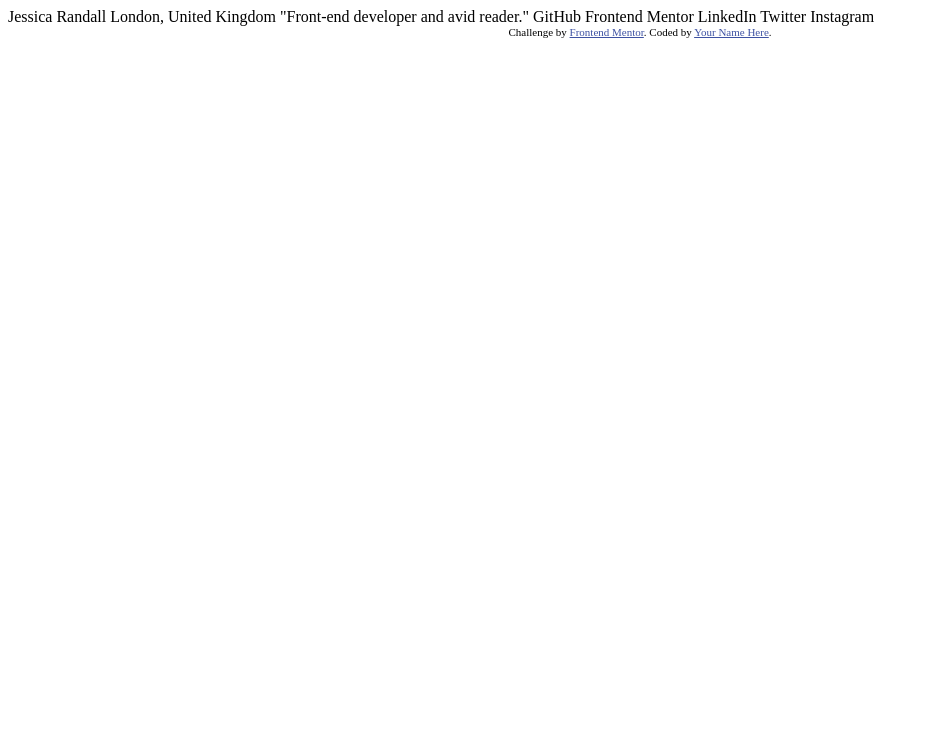
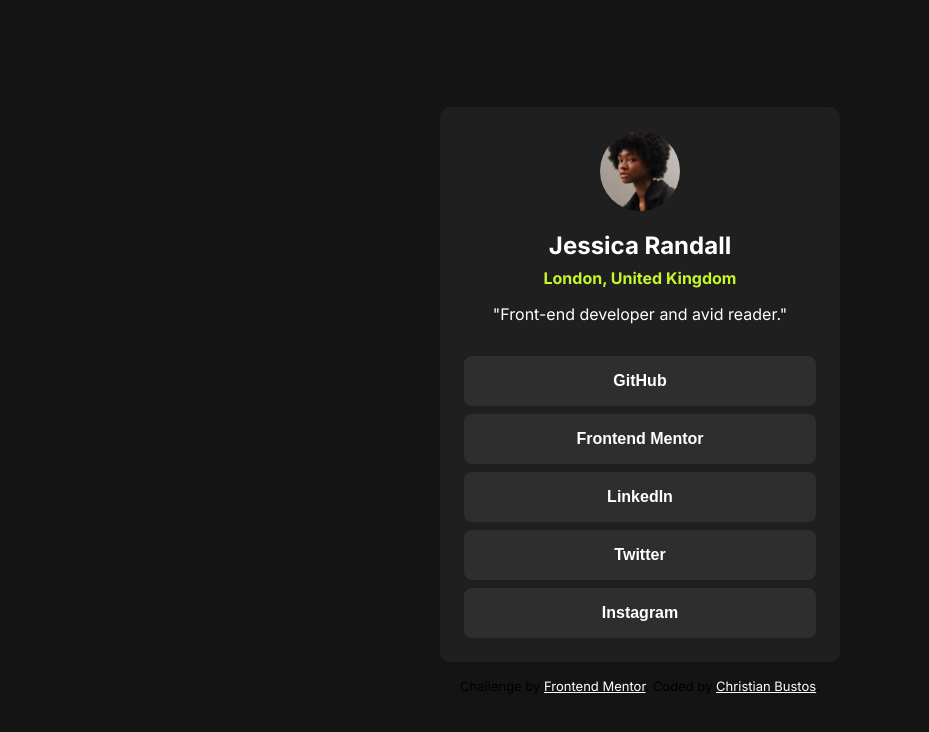
Before and after one commit to chbus37/socialLinks, a plain HTML site: page index.html in a window 1280 px wide. Shown: the whole page, without its empty margins (0-929 px from the left). Drawn offline with Linux system fonts and the light colour scheme.

Commit message:
proyecto terminado

```diff
--- a/index.html
+++ b/index.html
@@ -1,34 +1,47 @@
 <!DOCTYPE html>
 <html lang="en">
   <head>
-  <meta charset="UTF-8">
-  <meta name="viewport" content="width=device-width, initial-scale=1.0"> <!-- displays site properly based on user's device -->
+    <meta charset="UTF-8" />
+    <meta name="viewport" content="width=device-width, initial-scale=1.0" />
+    <!-- displays site properly based on user's device -->
 
-  <link rel="icon" type="image/png" sizes="32x32" href="./assets/images/favicon-32x32.png">
+    <link
+      rel="icon"
+      type="image/png"
+      sizes="32x32"
+      href="./assets/images/favicon-32x32.png"
+    />
+    <link rel="stylesheet" href="./styles.css" />
 
     <title>Frontend Mentor | Social links profile</title>
 
     <!-- Feel free to remove these styles or customise in your own stylesheet 👍 -->
-  <style>
-    .attribution { font-size: 11px; text-align: center; }
-    .attribution a { color: hsl(228, 45%, 44%); }
-  </style>
   </head>
   <body>
-
-  Jessica Randall
-  London, United Kingdom
-  "Front-end developer and avid reader."
-
-  GitHub
-  Frontend Mentor
-  LinkedIn
-  Twitter
-  Instagram
+    <div class="container">
+      <img src="./assets/images/avatar-jessica.jpeg" alt="avatar image" />
+      <h1>Jessica Randall <span>London, United Kingdom</span></h1>
+      <p>"Front-end developer and avid reader."</p>
+      <ul>
+        <li><button>GitHub</button></li>
+        <li><button>Frontend Mentor</button></li>
+        <li><button>LinkedIn</button></li>
+        <li><button>Twitter</button></li>
+        <li><button>Instagram</button></li>
+      </ul>
+    </div>
 
     <div class="attribution">
-    Challenge by <a href="https://www.frontendmentor.io?ref=challenge" target="_blank">Frontend Mentor</a>.
-    Coded by <a href="#">Your Name Here</a>.
+      Challenge by
+      <a href="https://www.frontendmentor.io?ref=challenge" target="_blank"
+        >Frontend Mentor</a
+      >. Coded by
+      <a
+        href="https://www.linkedin.com/in/christiansbustos/"
+        target="_blank"
+        rel="noreferrer"
+        >Christian Bustos</a
+      >.
     </div>
   </body>
 </html>
--- /dev/null
+++ b/styles.css
@@ -0,0 +1,89 @@
+@import url("https://fonts.googleapis.com/css2?family=Inter:ital,opsz,wght@0,14..32,100..900;1,14..32,100..900&display=swap");
+* {
+  margin: 0;
+  padding: 0;
+  box-sizing: border-box;
+}
+
+body {
+  background-color: hsl(0, 0%, 8%);
+  display: flex;
+  align-items: center;
+  justify-content: center;
+  min-height: 100vh;
+  flex-direction: column;
+  font-family: "Inter", sans-serif;
+}
+
+.container {
+  background-color: hsl(0, 0%, 12%);
+  max-width: 400px;
+  width: 100%;
+  padding: 24px;
+  border-radius: 10px;
+}
+
+.container img {
+  width: 80px;
+  height: 80px;
+  border-radius: 50%;
+  display: block;
+  margin-inline: auto;
+  margin-bottom: 1.25rem;
+}
+
+.container h1 {
+  font-size: 1.5rem;
+  color: #fff;
+  text-align: center;
+}
+
+.container h1 span {
+  color: hsl(75, 94%, 57%);
+  display: block;
+  font-size: 1rem;
+  margin: 0.5rem 0 1rem;
+}
+
+.container p {
+  color: #fff;
+  text-align: center;
+}
+
+.container ul {
+  display: grid;
+  gap: 0.5rem;
+  margin-top: 2rem;
+}
+
+.container ul li button {
+  width: 100%;
+  padding: 1rem;
+  font-size: 1rem;
+  background-color: hsl(0, 0%, 18%);
+  color: #fff;
+  border: none;
+  outline: none;
+  cursor: pointer;
+  font-weight: bold;
+  border-radius: 0.5rem;
+  transition: all 0.15s ease-in-out;
+}
+
+.container ul li button:hover {
+  background-color: hsl(75, 94%, 57%);
+  color: hsl(0, 0%, 8%);
+}
+
+ul {
+  list-style: none;
+}
+
+.attribution {
+  font-size: 13px;
+  text-align: center;
+  margin-top: 1rem;
+}
+.attribution a {
+  color: #fff;
+}
```
Lines whose indentation alone changed are shown as unchanged.
